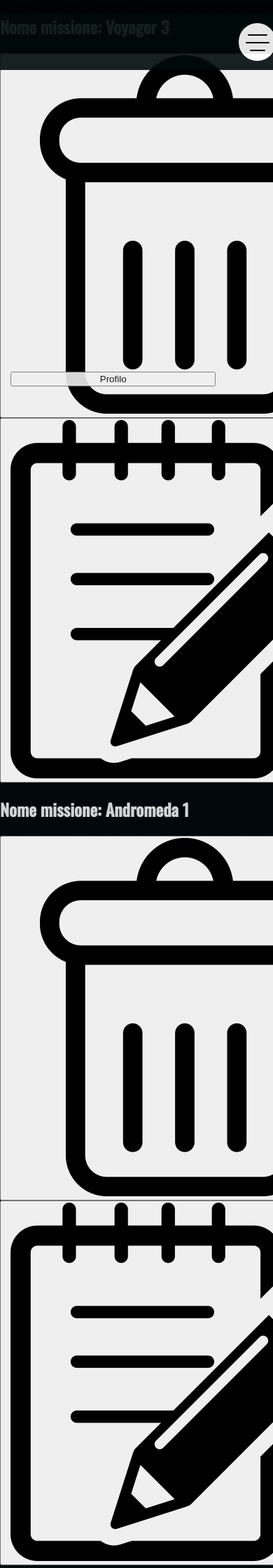
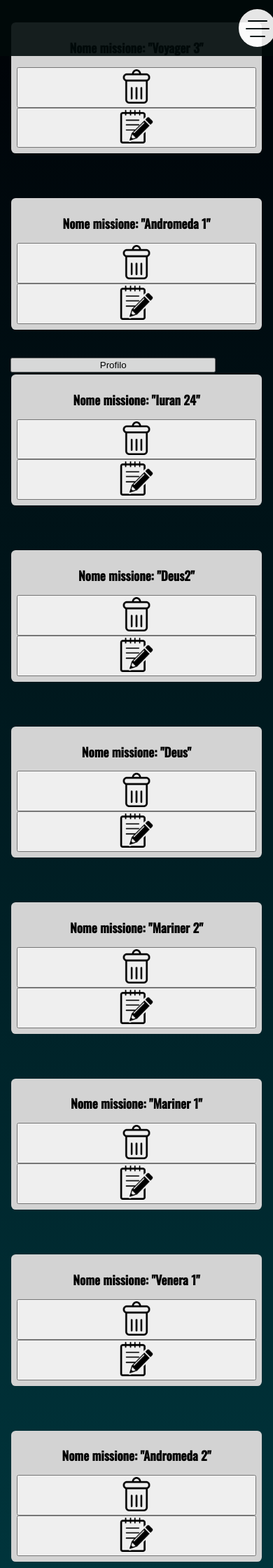
Before and after one commit to AlexRizzus/New_Horizon, a PHP site: page /gestione_admin.php in a window 390 px wide; the page is wider, and only the part inside the window is pictured. Shown: the top 2240 px of that part at 70% size. Run offline with PHP 8.4, Linux system fonts and the light colour scheme; the visitor is signed in with stand-in values (Sample User, id 1); data comes from the database, SQL or seed files in the repository; data that the repository does not hold is empty.

Commit message:
#22 #18 sistemata pagina gestione_admin e css large medium portrait e landscape

```diff
--- a/dbConnection.php
+++ b/dbConnection.php
@@ -176,7 +176,6 @@ public function test_input($data) {
 public function modifica_nome($chiave, $valore){
   $query= "UPDATE Missioni set nome= '$valore' where nome = '$chiave'";
   $queryResult=mysqli_query($this->connection, $query);
-  echo('eseguita');
 }
 public function modifica_data_inizio($chiave, $valore){
   $query= "UPDATE Missioni set data_inizio= '$valore' where nome = '$chiave'";
@@ -187,7 +186,7 @@ public function modifica_data_fine($chiave, $valore){
   $queryResult=mysqli_query($this->connection, $query);
 }
 public function modifica_stato($chiave, $valore){
-  $query= "UPDATE Missioni set data_fine= '$valore' where nome = '$chiave'";
+  $query= "UPDATE Missioni set stato= '$valore' where nome = '$chiave'";
   $queryResult=mysqli_query($this->connection, $query);
 }
 public function modifica_affiliazioni($chiave, $valore){
--- a/gestione_admin.php
+++ b/gestione_admin.php
@@ -26,22 +26,18 @@ if(isset($_SESSION['livello'])){
         $contatore = 0;
         $stringa_missioni = "";
         foreach($missioni as $valore){
-            $cotatore++;
-            $cotatore++;
-            $stringa_missioni .= "<div class='amministratore-box' >" .
-            "<h2> Nome missione: " . $valore['nome'] . "</h2>" .
-            '<form action="gestione_admin.php" method="post">
+            $contatore++;
+            $contatore++;
+            $stringa_missioni .= '<div class="amministratore-box" >
+            <h2 class="nomemissione"> Nome missione: "' . $valore["nome"] . '"</h2>
+            <form action="gestione_admin.php" method="post">
             <input type="hidden" name="nome" value="' . $valore['nome'] . '"/>
             <button tabindex="' . $contatore . '" type="submit" name="deleteMission" >
             <img ' . $icon_del. ' alt="icona cancellazione non trovata" title="icona cancellazione"/>
-            </button>
-            </form>' .
-            '<form action="modifica_missione.php" method="post">
+            </button></form><form action="modifica_missione.php" method="post">
             <input type="hidden" name="nome" value="' . $valore['nome'] . '"/>
-            <button tabindex= "' . $contatore + 1 . '" type="submit" name="updateMission" >
-            <img ' . $icon_mod. ' alt="icona modifica bob trovata" title="icona modifica"/>
-            </button>
-            </form>' ."</div>";
+            <button tabindex= "' . $contatore++ . '" type="submit" name="updateMission" >
+            <img ' . $icon_mod. ' alt="icona modifica non trovata" title="icona modifica"/></button></form></div>';
         }
         echo str_replace("</missionsHere>", $stringa_missioni, $paginaHTML);
         }
--- a/modifica_missione.html
+++ b/modifica_missione.html
@@ -37,10 +37,10 @@
             <h1>Modifica la missione</h1>
             <form action="modifica_missione.php" method="post">
                  <campiDati/>
-                 <prova/>
+                 <aftersend/>
                </form>
                <p>Cliccando su Invia modifichi la missione con i valori che hai inserito</p>
-               <button tabindex="9" onclick="location.href='gestione_admin.php'">Ritorna alle missioni</button>
+               <button type="button" tabindex="9" onclick="location.href='gestione_admin.php'">Ritorna alle missioni</button>
         </div>
         <div id="footer">
             <p class="validation">
--- a/modifica_missione.php
+++ b/modifica_missione.php
@@ -20,7 +20,7 @@ if(isset($_SESSION['livello'])){
             Stato: <input tabindex="4" type="text" name="stato" value="'. $missioni[0]['stato'] .'"></Stato><br>
             Affiliazioni: <input tabindex="5" type="text" name="affiliazioni" value="'. $missioni[0]['affiliazioni'] .'"></Affiliazioni><br>
             Luogo: <input tabindex="6" type="text" name="destinazione" value="'. $missioni[0]['destinazione'] .'"></Luogo><br>
-            Scopo: <input tabindex="7" type="text" name="scopo" value="'. $missioni[0]['scopo'] .'"></Scopo></fieldset><br><br><input type="hidden" value="'.$missione.'" name="key"><input tabindex="8" type="submit" value="Invia" name="change">';
+            Scopo: <input tabindex="7" type="text" name="scopo" value="'. $missioni[0]['scopo'] .'"></Scopo></fieldset><br><br><input type="hidden" value="'.$missione.'" name="key"><button tabindex="8" type="submit" value="Invia" name="change">Invia</button>';
             $paginaHTML=str_replace("<campiDati/>",$stringa, $paginaHTML);
             echo($paginaHTML);
 
@@ -51,7 +51,7 @@ if(isset($_SESSION['livello'])){
             $stringa2='<p>Modifiche inviate</p>';
             $stringa3='<p>Puoi tornare alla selezione missioni</p>';
             $paginaHTML = file_get_contents('modifica_missione.html');
-            $paginaHTML=str_replace("<prova/>",$stringa2, $paginaHTML);
+            $paginaHTML=str_replace("<inviomodifiche/>",$stringa2, $paginaHTML);
             $paginaHTML=str_replace("<p>Cliccando su Invia modifichi la missione con i valori che hai inserito</p>",$stringa3, $paginaHTML);
             echo($paginaHTML);
         }
--- a/style-landscape.css
+++ b/style-landscape.css
@@ -1,4 +1,4 @@
-@media screen and (max-width: 749px) and (orientation: landscape){
+@media screen and (max-width: 900px) and (orientation: landscape){
   /*--------------GENERAL PURPOSE CSS-----------------------------------------*/
   body {
     padding:0em;
@@ -998,5 +998,28 @@
       margin:0em;
       font-size: 1em;
     }
+    .amministratore-box{
+      background-color: #d3d3d3;
+      font-weight: bold;
+      border-radius: 0.4em;
+      padding: 0.5em;
+      text-decoration: none;
+      margin: 2em;
+      margin-left: 1em;
+      margin-right: 1em;
+      max-width: 40%;
+      min-width: 20%;
+      display: inline-block;
+    }
+    .amministratore-box img{
+      max-width: 15%;
+      max-height: 15%;
+      background-color: inherit;
+    }
+    .nomemissione{
+      font-size: calc(2vw + 0.5vh + 0.5vmin);
+      text-align: center;
+      color: #000000;
+    }
 
 }
--- a/style-large.css
+++ b/style-large.css
@@ -1142,13 +1142,18 @@ body {
   margin: 4em;
   margin-left: 2em;
   margin-right: 2em;
-  width: 30em;
+  max-width: 30%;
+  min-width: 25%;
   display: inline-block;
 }
 .amministratore-box img{
   max-width: 10%;
   max-height: 10%;
   background-color: inherit;
+}
+.nomemissione{
+  text-align: center;
+  color: #000000;
 }
 
 .transparent{
--- a/style-medium.css
+++ b/style-medium.css
@@ -1047,4 +1047,27 @@ text-align: left;
   margin:0em;
   font-size: 0.8em;
 }
+.amministratore-box{
+  background-color: #d3d3d3;
+  font-weight: bold;
+  border-radius: 0.4em;
+  padding: 1em;
+  text-decoration: none;
+  margin: 4em;
+  margin-left: 2em;
+  margin-right: 2em;
+  max-width: 30%;
+  min-width: 10%;
+  display: inline-block;
 }
+.amministratore-box img{
+  max-width: 15%;
+  max-height: 15%;
+  background-color: inherit;
+}
+.nomemissione{
+  font-size: calc(1vw + 0.5vh + 0.5vmin);
+  text-align: center;
+  color: #000000;
+}
+}
--- a/style-portrait.css
+++ b/style-portrait.css
@@ -1076,5 +1076,28 @@
       max-height: 30em;
       align-self: center;
     }
+    .amministratore-box{
+      background-color: #d3d3d3;
+      font-weight: bold;
+      border-radius: 0.4em;
+      padding: 0.5em;
+      text-decoration: none;
+      margin: 2em;
+      margin-left: 1em;
+      margin-right: 1em;
+      max-width: 90%;
+      min-width: 70%;
+      display: inline-block;
+    }
+    .amministratore-box img{
+      max-width: 15%;
+      max-height: 15%;
+      background-color: inherit;
+    }
+    .nomemissione{
+      font-size: calc(3vw + 0.5vh + 0.5vmin);
+      text-align: center;
+      color: #000000;
+    }
 
 }
```
